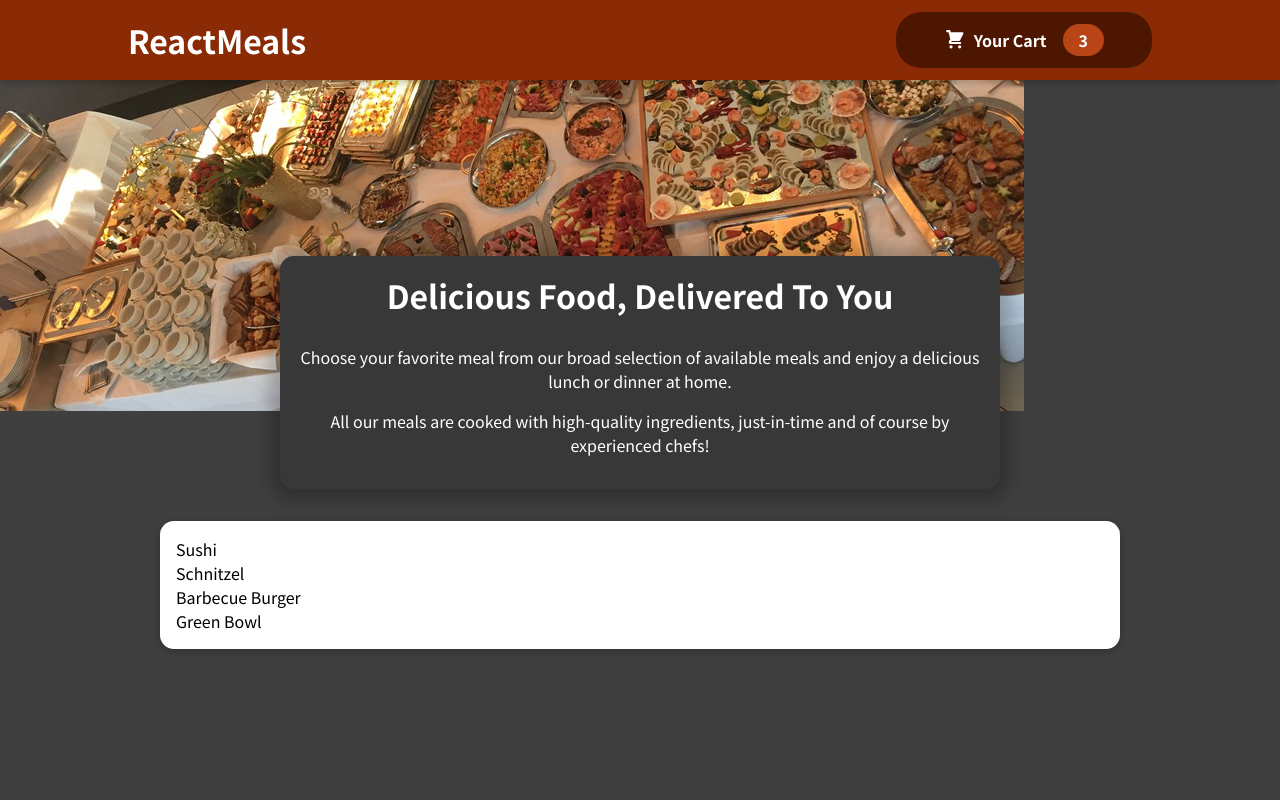
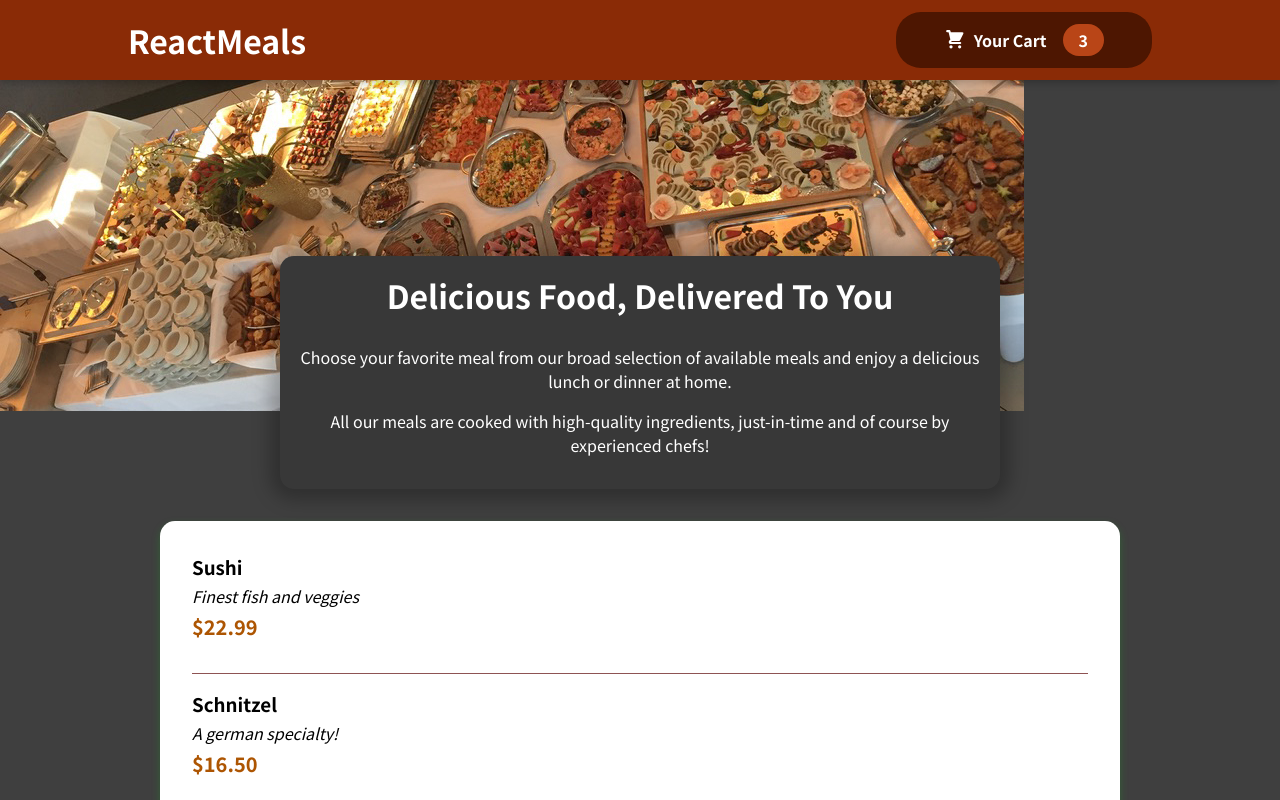
Before and after one commit to MehmetKaldirim/TheFoodOrder, a React (Create React App) app: page / in a window 1280 px wide. Shown: the top 800 px of the page. Built offline with nearby package versions, Linux system fonts and the light colour scheme.

Commit message:
MealItem addad

```diff
--- a/src/components/Meals/AvailableMeals.js
+++ b/src/components/Meals/AvailableMeals.js
@@ -1,4 +1,5 @@
 import Card from '../UI/Card';
+import MealItem from './MealItem/MealItem';
 import classes from './AvailableMeals.module.css';
 
 const DUMMY_MEALS = [
@@ -29,7 +30,14 @@ const DUMMY_MEALS = [
 ];
 
 const AvailableMeals = () => {
-  const mealsList = DUMMY_MEALS.map((meal) => <li>{meal.name}</li>);
+    const mealsList = DUMMY_MEALS.map((meal) => (
+        <MealItem
+          key={meal.id}
+          name={meal.name}
+          description={meal.description}
+          price={meal.price}
+        />
+      ));
 
   return (
     <section className={classes.meals}>
--- /dev/null
+++ b/src/components/Meals/MealItem/MealItem.js
@@ -0,0 +1,21 @@
+import classes from './MealItem.module.css';
+
+const MealItem = (props) => {
+    const price = `$${props.price.toFixed(2)}`;
+    return (
+        <li className={classes.meal}>
+            <div>
+                <h3>{props.name}</h3>
+                <div className={classes.description}>{props.description}</div>
+                <div className={classes.price}>{price}</div>
+            </div>
+            <div>
+
+            </div>
+
+        </li>
+
+    );
+};
+
+export default MealItem;
--- /dev/null
+++ b/src/components/Meals/MealItem/MealItem.module.css
@@ -0,0 +1,22 @@
+.meal {
+    display: flex;
+    justify-content: space-between;
+    margin: 1rem;
+    padding-bottom: 2rem;
+    border-bottom: 1px solid rgb(142, 83, 83);
+  }
+
+  .meal h3 {
+    margin: 0 0 0.25rem 0;
+  }
+
+  .description {
+    font-style: italic;
+  }
+
+  .price {
+    margin-top: 0.25rem;
+    font-weight: bold;
+    color: #ad5502;
+    font-size: 1.25rem;
+  }
--- a/src/components/UI/Card.module.css
+++ b/src/components/UI/Card.module.css
@@ -1,6 +1,6 @@
 .card {
     padding: 1rem;
-    box-shadow: 0 2px 8px rgba(0, 0, 0, 0.25);
-    border-radius: 14px;
+    box-shadow: 0 4px 8px rgba(15, 198, 30, 0.25);
+    border-radius: 15px;
     background-color: white;
   }
```
Also changed, not shown: src/components/Meals/MealItem/MealItemForm.js (added).
